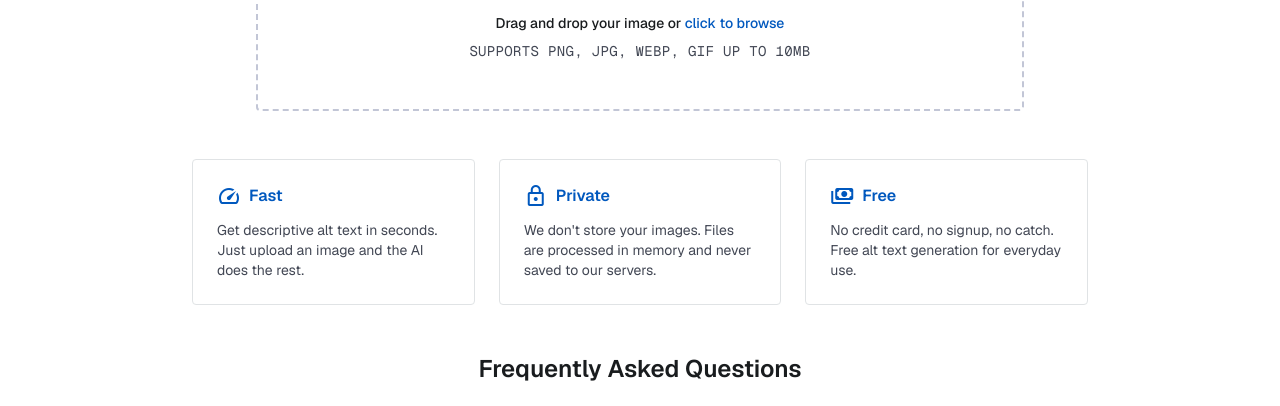
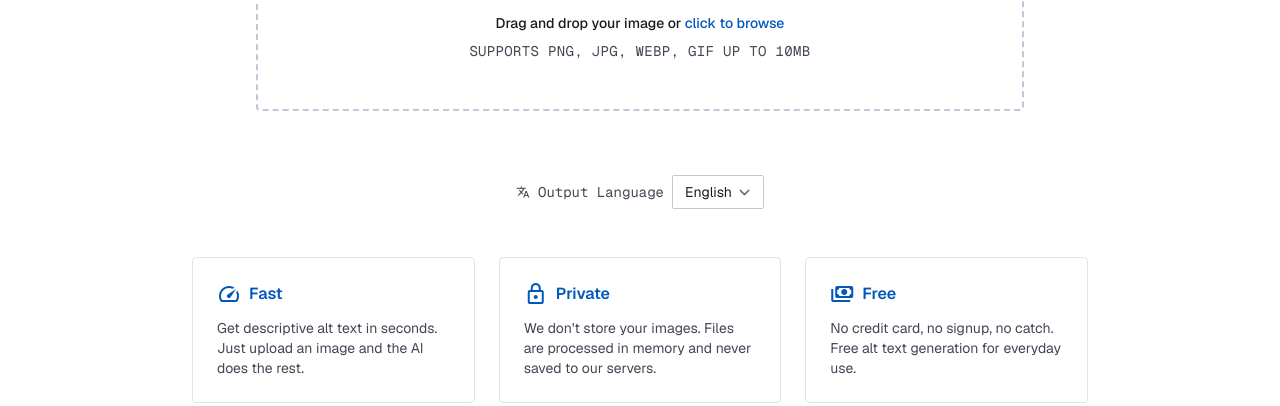
Before and after one commit to jimmyxu07/quickalt-site, a plain HTML site: page index.html in a window 1280 px wide. Shown: the part 379-785 px from the top of the page. Drawn offline with nearby package versions, Linux system fonts and the light colour scheme.

Commit message:
feat: add language selector for multi-language alt text output

```diff
--- a/index.html
+++ b/index.html
@@ -138,6 +138,26 @@
         </div>
         <input accept="image/png,image/jpeg,image/webp,image/gif" class="hidden" id="file-input" type="file" aria-label="Choose image file">
       </div>
+    </section>
+
+    <!-- Language Selector -->
+    <section class="w-full max-w-3xl mx-auto mt-4 flex items-center justify-center gap-2">
+      <span class="material-symbols-outlined text-sm text-on-surface-variant" style="font-variation-settings: 'FILL' 1;">translate</span>
+      <label for="language-select" class="text-sm text-on-surface-variant font-mono">Output Language</label>
+      <select id="language-select" class="bg-surface border border-outline-variant text-on-surface text-sm rounded px-3 py-1.5 focus:outline-none focus:border-primary cursor-pointer">
+        <option value="en">English</option>
+        <option value="zh">中文</option>
+        <option value="ja">日本語</option>
+        <option value="es">Español</option>
+        <option value="fr">Français</option>
+        <option value="de">Deutsch</option>
+        <option value="ko">한국어</option>
+        <option value="pt">Português</option>
+        <option value="it">Italiano</option>
+        <option value="ru">Русский</option>
+        <option value="ar">العربية</option>
+        <option value="hi">हिन्दी</option>
+      </select>
     </section>
 
     <!-- Preview & Result -->
@@ -320,12 +340,13 @@
         }
 
         try {
-          const base64Image = previewImage.src;
-          const response = await fetch(`${API_BASE_URL}/generate`, {
-            method: "POST",
-            headers: { "Content-Type": "application/json" },
-            body: JSON.stringify({ image: base64Image }),
-          });
+      const base64Image = previewImage.src;
+      const language = document.getElementById('language-select').value;
+      const response = await fetch(`${API_BASE_URL}/generate`, {
+        method: "POST",
+        headers: { "Content-Type": "application/json" },
+        body: JSON.stringify({ image: base64Image, language }),
+      });
 
           if (!response.ok) {
             const err = await response.json();
```
